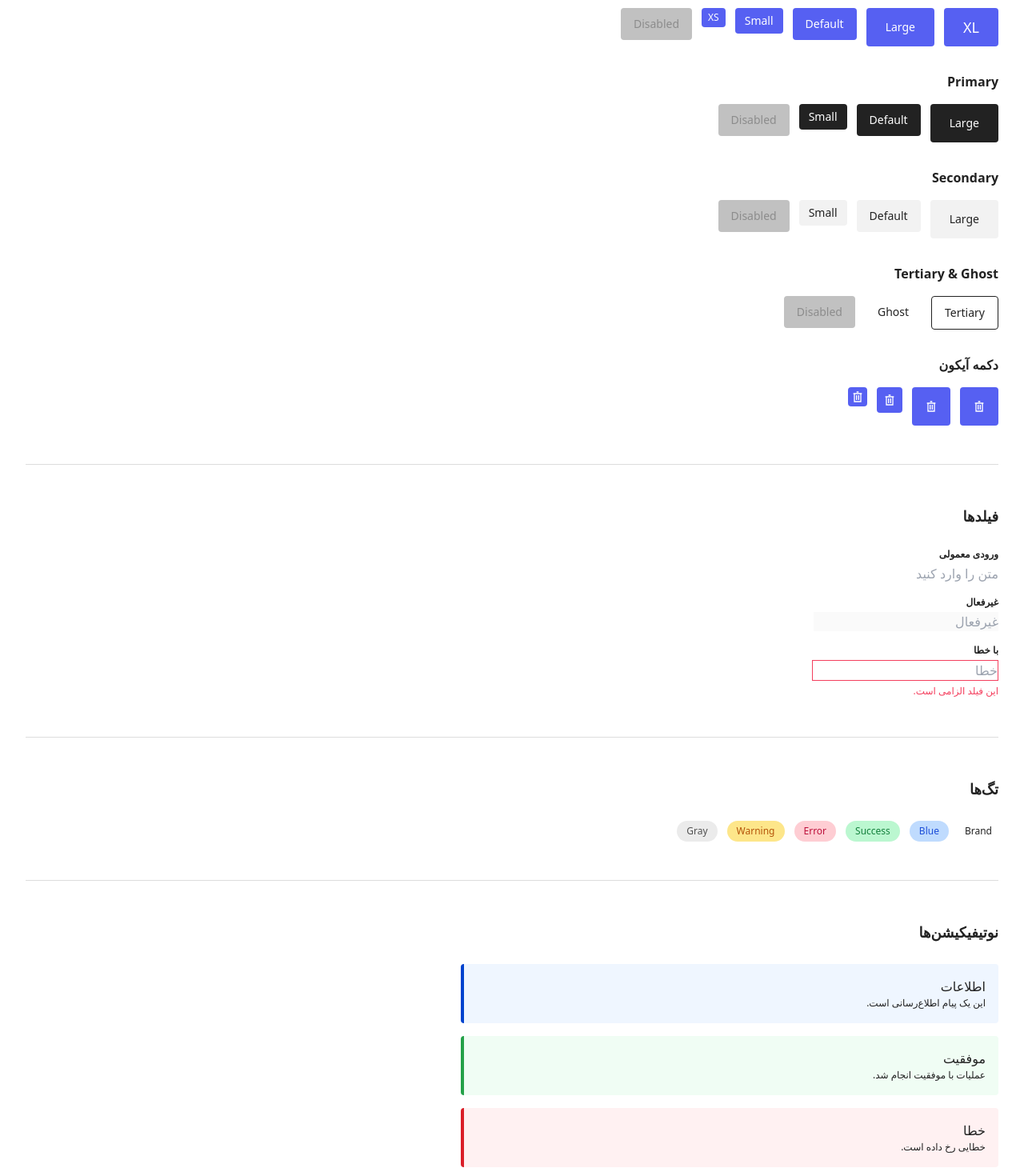
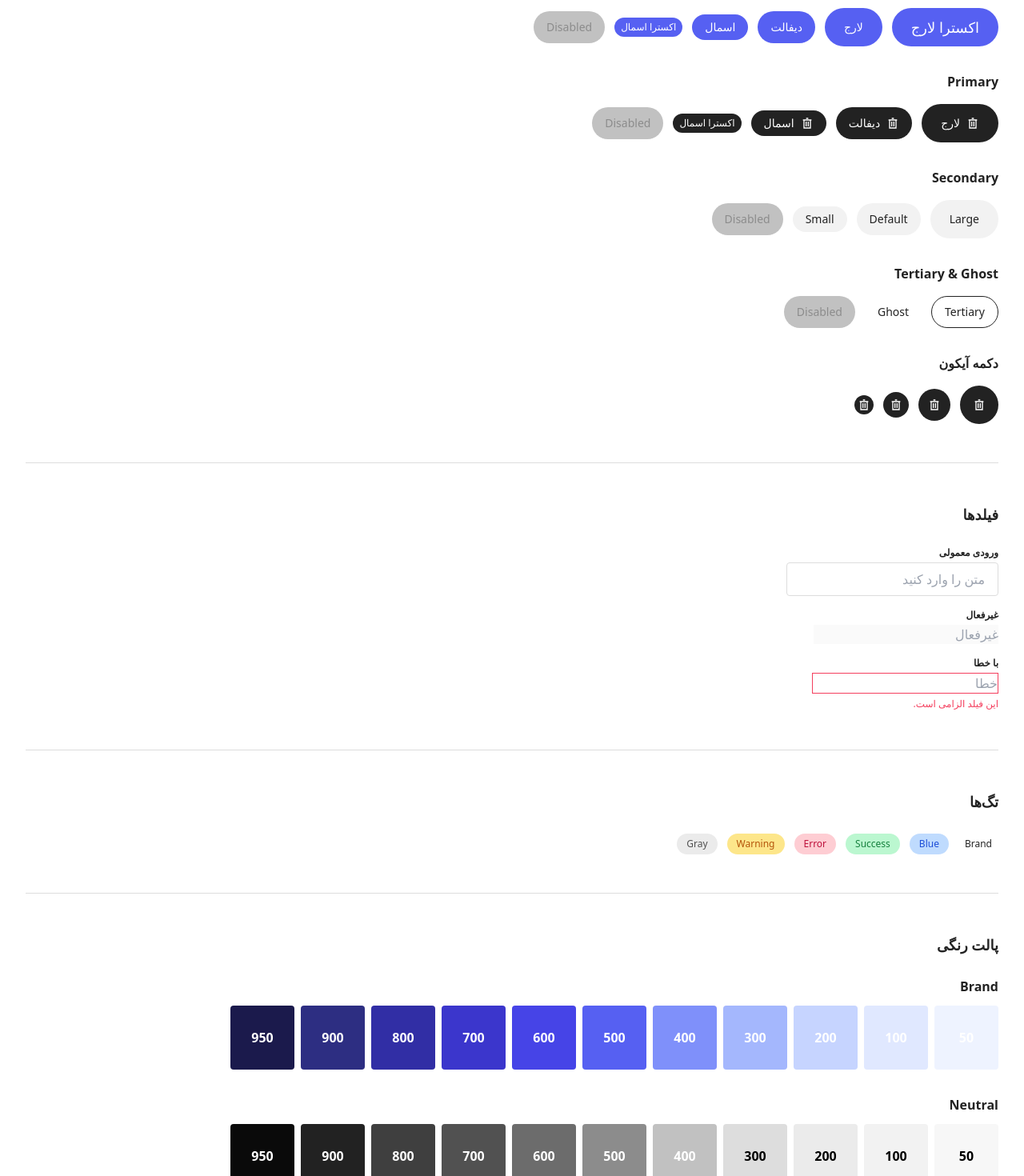
Before and after one commit to hosseinmor/design-system, an Angular app: page / in a window 1280 px wide. Shown: the part 1280-2750 px from the top of the page at 80% size. Built offline with nearby package versions, Linux system fonts and the light colour scheme; a web font is replaced by a local one.

Commit message:
styles + components

```diff
--- a/src/app/app.html
+++ b/src/app/app.html
@@ -78,23 +78,73 @@
         <!-- Primary Brand -->
         <div class="tw-space-y-4">
           <h3 class="heading-compact-02">Primary Brand</h3>
-          <div class="tw-flex tw-flex-wrap tw-items-start tw-gap-3 tw-text-white">
-            <button class="tw-btn tw-btn-primary-brand tw-btn-xl">XL</button>
-            <button class="tw-btn tw-btn-primary-brand tw-btn-lg">Large</button>
-            <button class="tw-btn tw-btn-primary-brand">Default</button>
-            <button class="tw-btn tw-btn-primary-brand tw-btn-sm">Small</button>
-            <button class="tw-btn tw-btn-primary-brand tw-btn-xs">XS</button>
-            <button class="tw-btn tw-btn-primary-brand" disabled>Disabled</button>
+          <div class="tw-flex tw-flex-wrap tw-items-center tw-gap-3 tw-text-white">
+            <button class="tw-btn tw-btn-brand tw-btn-xl">اکسترا لارج</button>
+            <button class="tw-btn tw-btn-brand tw-btn-lg">لارج</button>
+            <button class="tw-btn tw-btn-brand">دیفالت</button>
+            <button class="tw-btn tw-btn-brand tw-btn-sm">اسمال</button>
+            <button class="tw-btn tw-btn-brand tw-btn-xs">اکسترا اسمال</button>
+            <button class="tw-btn tw-btn-brand" disabled>Disabled</button>
+            <button class="tw-btn tw-btn-link">link</button>
           </div>
         </div>
 
         <!-- Primary -->
         <div class="tw-space-y-4 tw-mt-8">
           <h3 class="heading-compact-02">Primary</h3>
-          <div class="tw-flex tw-flex-wrap tw-items-start tw-gap-3">
-            <button class="tw-btn tw-btn-primary tw-btn-lg">Large</button>
-            <button class="tw-btn tw-btn-primary">Default</button>
-            <button class="tw-btn tw-btn-primary tw-btn-sm">Small</button>
+          <div class="tw-flex tw-flex-wrap tw-items-center tw-gap-3">
+            <button class="tw-btn tw-btn-primary tw-btn-lg">
+              <span>
+                <svg
+                  xmlns="http://www.w3.org/2000/svg"
+                  width="16"
+                  height="16"
+                  viewBox="0 0 16 16"
+                  fill="none"
+                >
+                  <path
+                    d="M3.33332 3.33333H13.3333V4.66667H12.6667V14.6667H3.33332V4.666L2.66666 4.66667V3.33333H3.33332ZM4.66666 4.66667V13.3333H11.3333V4.66667H4.66666ZM7.33332 6V12H5.99999V6H7.33332ZM9.99999 6V12H8.66666V6H9.99999ZM9.33332 1.33333V2.66667H6.66666V1.33333H9.33332Z"
+                    fill="currentColor"
+                  />
+                </svg>
+              </span>
+              <span> لارج </span>
+            </button>
+            <button class="tw-btn tw-btn-primary">
+              <span>
+                <svg
+                  xmlns="http://www.w3.org/2000/svg"
+                  width="16"
+                  height="16"
+                  viewBox="0 0 16 16"
+                  fill="none"
+                >
+                  <path
+                    d="M3.33332 3.33333H13.3333V4.66667H12.6667V14.6667H3.33332V4.666L2.66666 4.66667V3.33333H3.33332ZM4.66666 4.66667V13.3333H11.3333V4.66667H4.66666ZM7.33332 6V12H5.99999V6H7.33332ZM9.99999 6V12H8.66666V6H9.99999ZM9.33332 1.33333V2.66667H6.66666V1.33333H9.33332Z"
+                    fill="currentColor"
+                  />
+                </svg>
+              </span>
+              <span> دیفالت </span>
+            </button>
+            <button class="tw-btn tw-btn-primary tw-btn-sm">
+              <span>
+                <svg
+                  xmlns="http://www.w3.org/2000/svg"
+                  width="16"
+                  height="16"
+                  viewBox="0 0 16 16"
+                  fill="none"
+                >
+                  <path
+                    d="M3.33332 3.33333H13.3333V4.66667H12.6667V14.6667H3.33332V4.666L2.66666 4.66667V3.33333H3.33332ZM4.66666 4.66667V13.3333H11.3333V4.66667H4.66666ZM7.33332 6V12H5.99999V6H7.33332ZM9.99999 6V12H8.66666V6H9.99999ZM9.33332 1.33333V2.66667H6.66666V1.33333H9.33332Z"
+                    fill="currentColor"
+                  />
+                </svg>
+              </span>
+              <span> اسمال </span>
+            </button>
+            <button class="tw-btn tw-btn-primary tw-btn-xs">اکسترا اسمال</button>
             <button class="tw-btn tw-btn-primary" disabled>Disabled</button>
           </div>
         </div>
@@ -102,7 +152,7 @@
         <!-- Secondary -->
         <div class="tw-space-y-4 tw-mt-8">
           <h3 class="heading-compact-02">Secondary</h3>
-          <div class="tw-flex tw-flex-wrap tw-items-start tw-gap-3">
+          <div class="tw-flex tw-flex-wrap tw-items-center tw-gap-3">
             <button class="tw-btn tw-btn-secondary tw-btn-lg">Large</button>
             <button class="tw-btn tw-btn-secondary">Default</button>
             <button class="tw-btn tw-btn-secondary tw-btn-sm">Small</button>
@@ -113,7 +163,7 @@
         <!-- Tertiary & Ghost -->
         <div class="tw-space-y-4 tw-mt-8">
           <h3 class="heading-compact-02">Tertiary & Ghost</h3>
-          <div class="tw-flex tw-flex-wrap tw-items-start tw-gap-3">
+          <div class="tw-flex tw-flex-wrap tw-items-center tw-gap-3">
             <button class="tw-btn tw-btn-tertiary tw-border tw-border-strong">Tertiary</button>
             <button class="tw-btn tw-btn-ghost">Ghost</button>
             <button class="tw-btn tw-btn-ghost" disabled>Disabled</button>
@@ -123,8 +173,8 @@
         <!-- Icon Buttons -->
         <div class="tw-space-y-4 tw-mt-8">
           <h3 class="heading-compact-02">دکمه آیکون</h3>
-          <div class="tw-flex tw-gap-3 tw-items-start">
-            <button class="tw-btn tw-btn-primary-brand tw-icon-btn tw-icon-btn-lg">
+          <div class="tw-flex tw-gap-3 tw-items-center">
+            <button class="tw-btn tw-btn-primary tw-btn-icon tw-btn-lg">
               <svg
                 xmlns="http://www.w3.org/2000/svg"
                 width="16"
@@ -138,7 +188,7 @@
                 />
               </svg>
             </button>
-            <button class="tw-btn tw-btn-primary-brand tw-icon-btn">
+            <button class="tw-btn tw-btn-primary tw-btn-icon">
               <svg
                 xmlns="http://www.w3.org/2000/svg"
                 width="16"
@@ -152,7 +202,7 @@
                 />
               </svg>
             </button>
-            <button class="tw-btn tw-btn-primary-brand tw-icon-btn tw-icon-btn-sm">
+            <button class="tw-btn tw-btn-primary tw-btn-icon tw-btn-sm">
               <svg
                 xmlns="http://www.w3.org/2000/svg"
                 width="16"
@@ -166,7 +216,7 @@
                 />
               </svg>
             </button>
-            <button class="tw-btn tw-btn-primary-brand tw-icon-btn tw-icon-btn-xs">
+            <button class="tw-btn tw-btn-primary tw-btn-icon tw-btn-xs">
               <svg
                 xmlns="http://www.w3.org/2000/svg"
                 width="16"
@@ -192,7 +242,11 @@
         <div class="tw-space-y-4 tw-max-w-md">
           <div>
             <label class="label-bold-01 tw-block tw-mb-1">ورودی معمولی</label>
-            <input type="text" class="tw-form-control" placeholder="متن را وارد کنید" />
+            <input
+              type="text"
+              class="tw-form-control tw-border tw-border-border-subtle tw-rounded tw-px-4 tw-py-2"
+              placeholder="متن را وارد کنید"
+            />
           </div>
           <div>
             <label class="label-bold-01 tw-block tw-mb-1">غیرفعال</label>
@@ -242,46 +296,6 @@
             style="background: var(--tag-bg-gray); color: var(--tag-fg-gray)"
             >Gray</span
           >
-        </div>
-      </section>
-
-      <hr class="tw-border-t tw-border-border-subtle" />
-
-      <!-- 5. نوتیفیکیشن‌ها -->
-      <section>
-        <h2 class="heading-03 tw-mb-6">نوتیفیکیشن‌ها</h2>
-        <div class="tw-space-y-4 tw-max-w-2xl">
-          <div
-            class="tw-p-4 tw-rounded tw-border-l-4"
-            style="background: var(--notification-info-background); border-color: #0043ce"
-          >
-            <p class="tw-font-medium">اطلاعات</p>
-            <p class="tw-text-sm">این یک پیام اطلاع‌رسانی است.</p>
-          </div>
-
-          <div
-            class="tw-p-4 tw-rounded tw-border-l-4"
-            style="background: var(--notification-success-background); border-color: #24a148"
-          >
-            <p class="tw-font-medium">موفقیت</p>
-            <p class="tw-text-sm">عملیات با موفقیت انجام شد.</p>
-          </div>
-
-          <div
-            class="tw-p-4 tw-rounded tw-border-l-4"
-            style="background: var(--notification-error-background); border-color: #da1e28"
-          >
-            <p class="tw-font-medium">خطا</p>
-            <p class="tw-text-sm">خطایی رخ داده است.</p>
-          </div>
-
-          <div
-            class="tw-p-4 tw-rounded tw-border-l-4"
-            style="background: var(--notification-warning-background); border-color: #f1c21b"
-          >
-            <p class="tw-font-medium">هشدار</p>
-            <p class="tw-text-sm">لطفاً دقت کنید.</p>
-          </div>
         </div>
       </section>
 
--- a/src/styles.scss
+++ b/src/styles.scss
@@ -246,9 +246,9 @@
 
     // component token
     // button
-    --button-primary-brand: var(--brand-500);
-    --button-primary-brand-hover: var(--brand-600);
-    --button-primary-brand-active: var(--brand-700);
+    --button-brand: var(--brand-500);
+    --button-brand-hover: var(--brand-600);
+    --button-brand-active: var(--brand-700);
     --button-primary: var(--neutral-900);
     --button-primary-hover: var(--neutral-800);
     --button-primary-active: var(--neutral-600);
@@ -266,15 +266,6 @@
     --button-accent-hover: var(--green-600);
     --button-accent-active: var(--green-700);
     --button-disabled: var(--neutral-400);
-    // notification test ehsan
-    --notification-info-background: var(--blue-50);
-    --notification-info-border: #0043ce4d;
-    --notification-success-background: var(--green-50);
-    --notification-success-border: #24a1484d;
-    --notification-error-background: var(--red-50);
-    --notification-error-border: #da1e284d;
-    --notification-warning-background: var(--yellow-50);
-    --notification-warning-border: #f1c21b4d;
 
     // tag
     --tag-bg-brand: var(--brand-200);
@@ -435,11 +426,11 @@
 
   //btn
   .tw-btn {
-    @apply tw-px-4 tw-py-3 tw-inline-flex tw-gap-2 tw-whitespace-nowrap tw-rounded tw-text-center tw-items-center tw-text-base tw-leading-4 tw-font-medium tw-align-middle tw-cursor-pointer focus-visible:tw-outline-none focus-visible:tw-ring-2 focus-visible:tw-ring-focus focus-visible:tw-ring-offset-1 disabled:tw-bg-[--button-disabled] disabled:tw-text-fg-on-color-disabled disabled:tw-pointer-events-none tw-transition-colors tw-duration-150;
+    @apply tw-px-4 tw-h-10 tw-inline-flex tw-gap-2 tw-whitespace-nowrap tw-rounded-full tw-text-center tw-justify-center tw-items-center tw-text-base tw-leading-loose tw-font-medium tw-align-middle tw-cursor-pointer focus-visible:tw-outline-none focus-visible:tw-ring-2 focus-visible:tw-ring-focus focus-visible:tw-ring-offset-1 disabled:tw-bg-[--button-disabled] disabled:tw-text-fg-on-color-disabled disabled:tw-pointer-events-none tw-transition-colors tw-duration-150;
   }
   //btn styles
-  .tw-btn-primary-brand {
-    @apply tw-text-fg-on-color tw-bg-[--button-primary-brand] hover:tw-bg-[--button-primary-brand-hover] active:tw-bg-[--button-primary-brand-active];
+  .tw-btn-brand {
+    @apply tw-text-fg-on-color tw-bg-[--button-brand] hover:tw-bg-[--button-brand-hover] active:tw-bg-[--button-brand-active];
   }
   .tw-btn-primary {
     @apply tw-text-fg-on-color tw-bg-[--button-primary] hover:tw-bg-[--button-primary-hover] active:tw-bg-[--button-primary-active];
@@ -453,39 +444,25 @@
   .tw-btn-ghost {
     @apply tw-text-fg-primary hover:tw-bg-background-hover active:tw-bg-background-active;
   }
+  .tw.btn-link {
+    @apply tw-px-0 tw-py-0 tw-text-link-primary hover:tw-text-link-primary-hover;
+  }
 
   //btn sizes
   .tw-btn-xl {
-    @apply tw-px-6 tw-py-4 tw-text-xl;
+    @apply tw-px-6 tw-h-12 tw-text-xl;
   }
   .tw-btn-lg {
-    @apply tw-px-6 tw-py-4;
+    @apply tw-px-6 tw-py-0 tw-h-12;
   }
   .tw-btn-sm {
-    @apply tw-px-3 tw-py-2;
+    @apply tw-px-4 tw-h-8;
   }
   .tw-btn-xs {
-    @apply tw-px-2 tw-py-1 tw-text-sm;
+    @apply tw-px-2 tw-h-6 tw-text-sm tw-leading-loose;
   }
-  //icon button
-  // .icon-btn {
-  //   @apply inline-flex px-2 py-2 whitespace-nowrap rounded items-center align-middle cursor-pointer focus-visible:outline-none focus-visible:ring-2 focus-visible:ring-focus focus-visible:ring-offset-1 disabled:bg-[--bg-button-disabled] disabled:text-fg-on-color-disabled disabled:pointer-events-none transition-colors select-none duration-150;
-  // }
-  .tw-icon-btn {
-    @apply tw-aspect-square;
-  }
-  //icon button sizes
-  .tw-icon-btn-lg {
-    @apply tw-px-4 tw-py-4;
-  }
-  .tw-icon-btn-sm {
-    @apply tw-px-2 tw-py-2;
-  }
-  .tw-icon-btn-xs {
-    @apply tw-px-1 tw-py-1;
+
+  .tw-btn-icon {
+    @apply tw-p-0 tw-aspect-square;
   }
 }
-
-// body {
-//   @apply font-sans text-base;
-// }
```
Also changed, not shown: src/assets/components/_tag.scss (+58 -0 lines).
